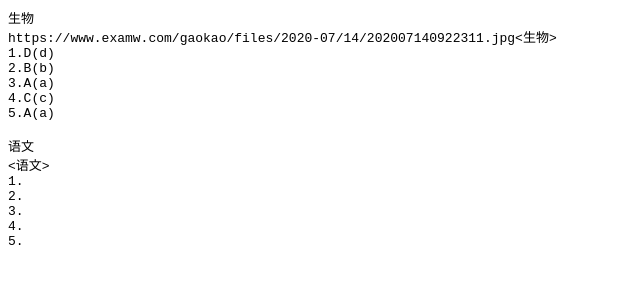
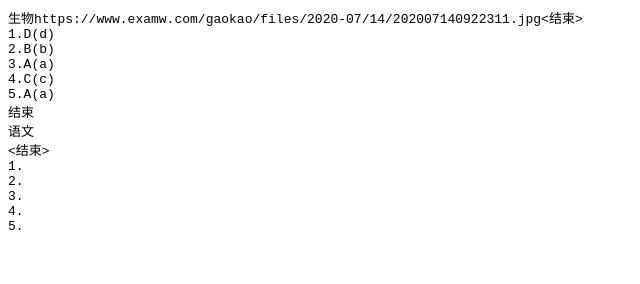
Before and after one commit to 3434038269/3434038269.github.io, a plain HTML site: page index.html in a window 1280 px wide. Shown: the whole page, without its empty margins (0-640 px from the left). Drawn offline with Linux system fonts and the light colour scheme.

Commit message:
Update index.html

```diff
--- a/index.html
+++ b/index.html
@@ -1,16 +1,15 @@
 <html>
 <body>
 <PRE>
-生物
-https://www.examw.com/gaokao/files/2020-07/14/202007140922311.jpg<生物>
+生物https://www.examw.com/gaokao/files/2020-07/14/202007140922311.jpg<结束>
 1.D(d)
 2.B(b)
 3.A(a)
 4.C(c)
 5.A(a)
-
+结束
 语文
-<语文>
+<结束>
 1.
 2.
 3.
```
